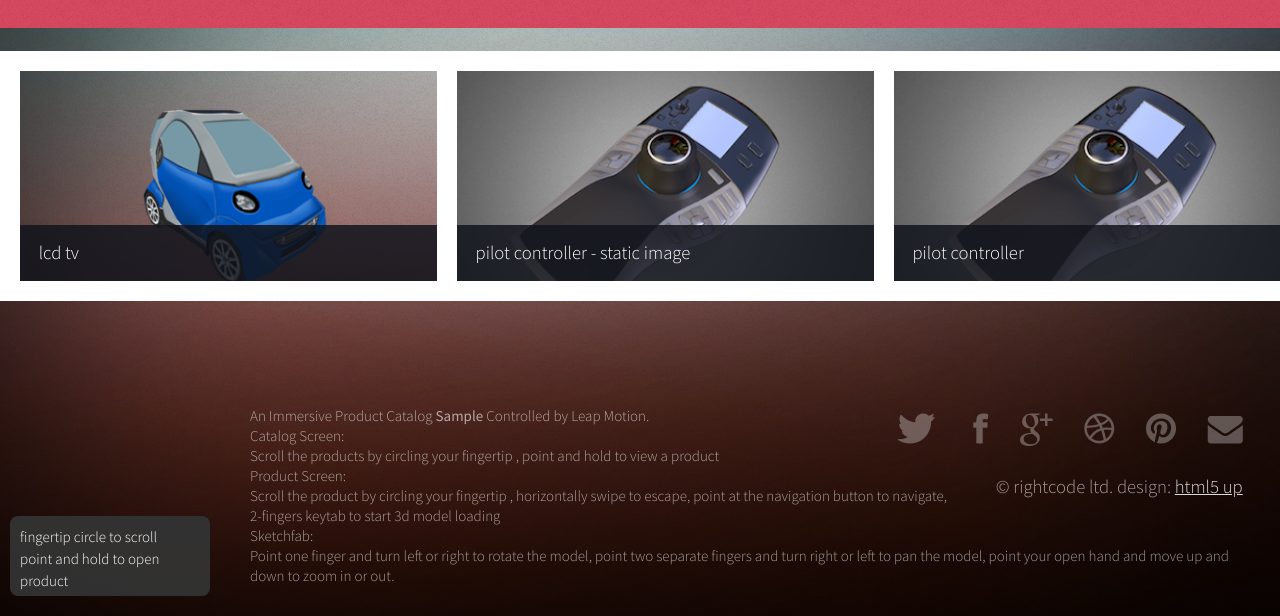
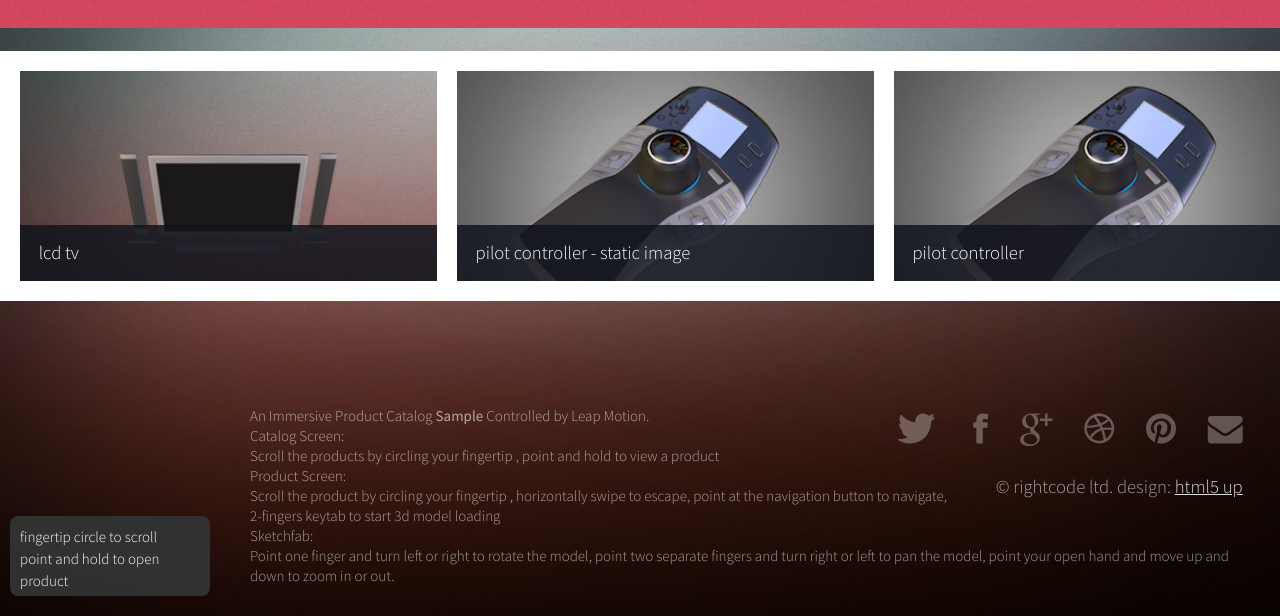
Before and after one commit to fantasy8-me/leap-product-catalog, a plain HTML site: page prj-leapmotion-catalog/index.html in a window 1280 px wide. Shown: the part 184-800 px from the top of the page. Drawn offline with Linux system fonts and the light colour scheme.

Commit message:
update thumb nail image

```diff
--- a/prj-leapmotion-catalog/index.html
+++ b/prj-leapmotion-catalog/index.html
@@ -122,7 +122,7 @@
 					<!-- Thumb Items -->
 						<article class="item thumb" data-width="400">
 							<h2>LCD TV</h2>
-							<a href="http://sketchfab.com/embed/bdbeeb38e74a4b4db97e4aa04767a4fb?autostart=0&transparent=1&autospin=0&controls=0&watermark=0&desc_button=0&stop_button=0" data-productid="lcdtv"><img src="images/thumbs/smartmobile.png" alt=""></a>
+							<a href="http://sketchfab.com/embed/bdbeeb38e74a4b4db97e4aa04767a4fb?autostart=0&transparent=1&autospin=0&controls=0&watermark=0&desc_button=0&stop_button=0" data-productid="lcdtv"><img src="images/thumbs/lcdtv.png" alt=""></a>
 						</article>
 						<article class="item thumb" data-width="400">
 							<h2>Pilot Controller - Static Image</h2>
```
Also changed, not shown: prj-leapmotion-catalog/images/thumbs/lcdtv.png (added).
